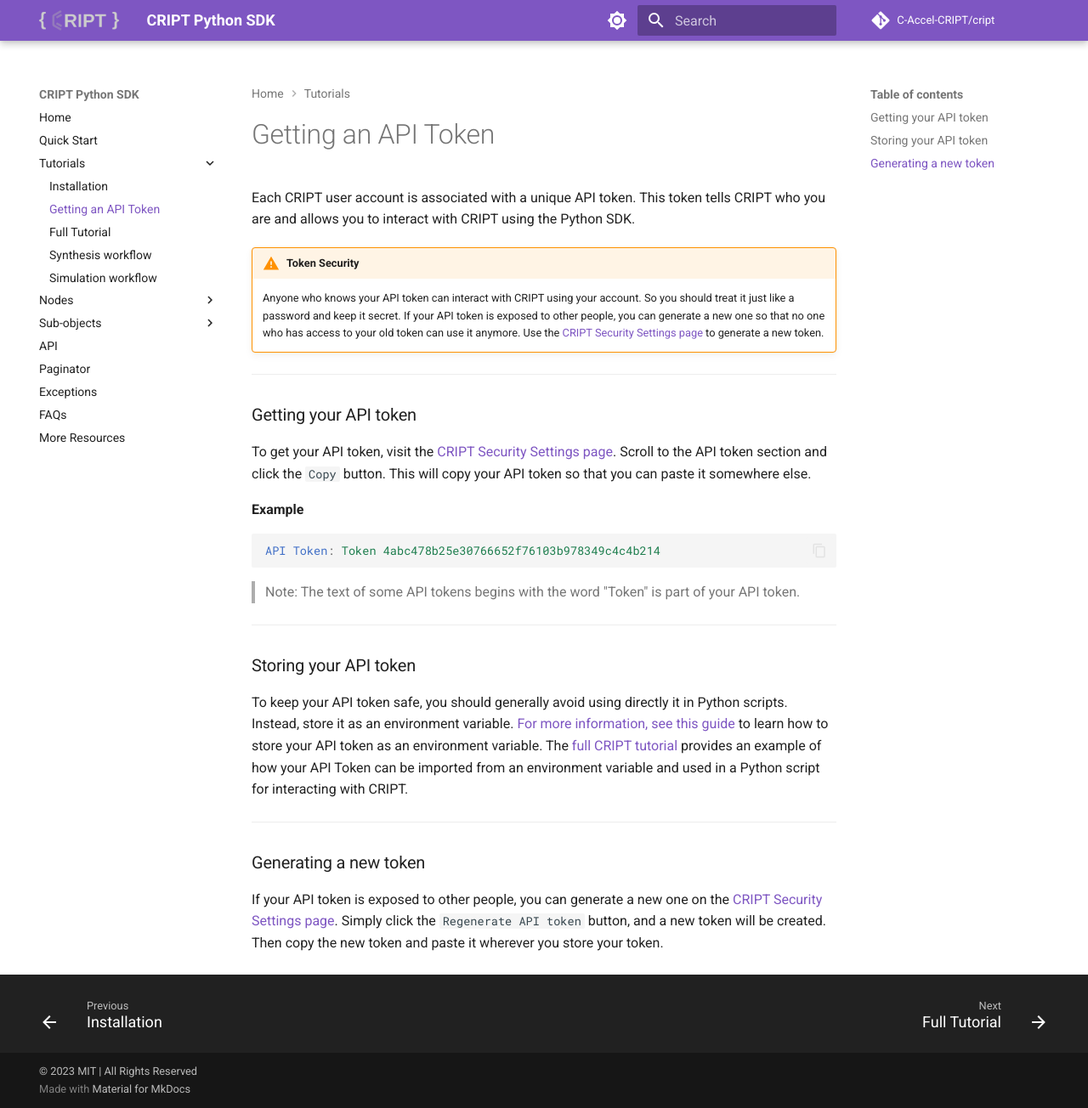
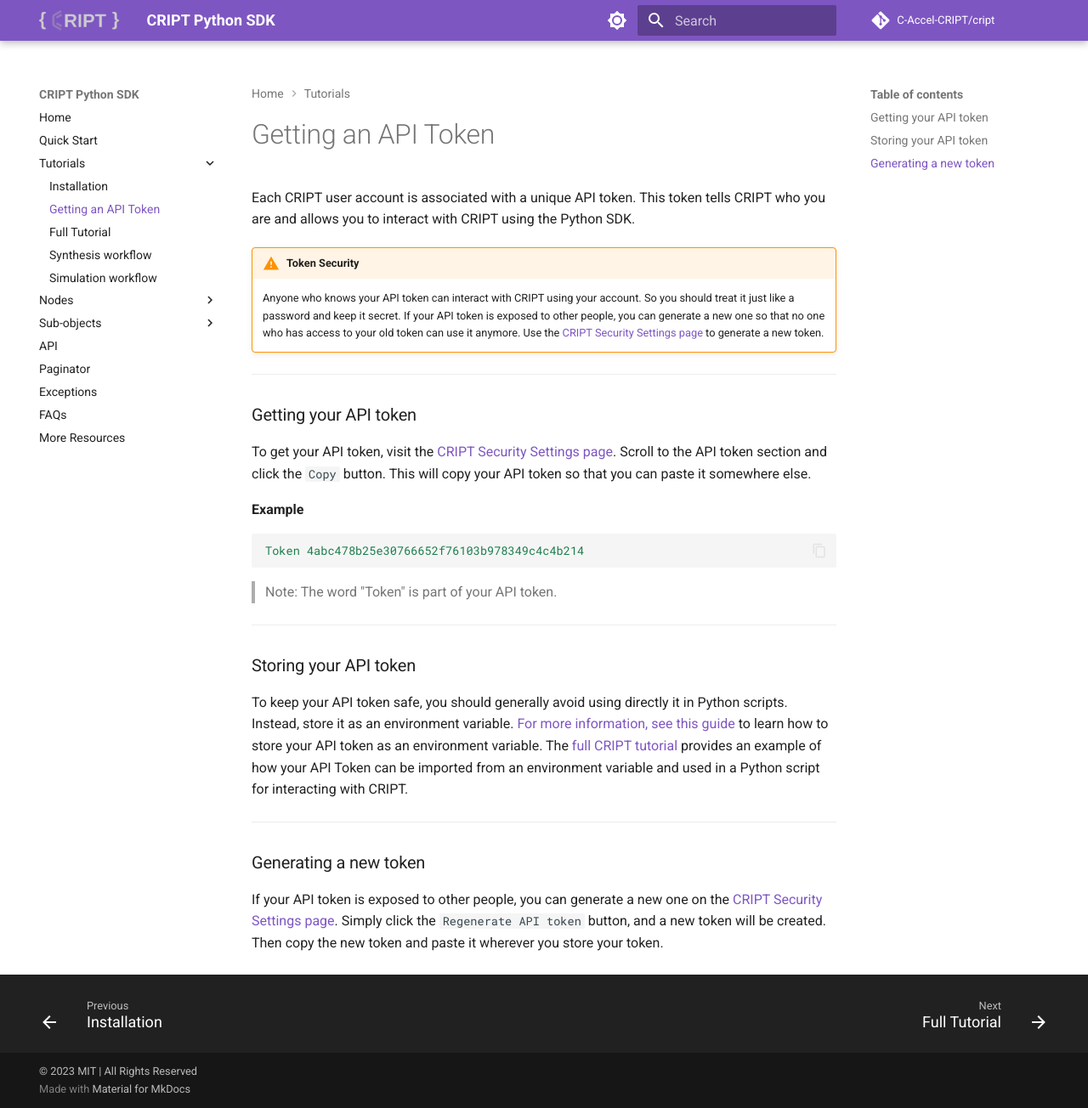
Before and after one commit to C-Accel-CRIPT/sdk-archive, an MkDocs documentation site: the page built from docs/tutorials/api_token.md, in a window 1280 px wide and 1304 px high. Shown: the whole window at 85% size. Built offline with MkDocs 1.6.1 and Material for MkDocs 9.7.7, drawn with Linux system fonts in a browser that asks for light colours; comment, search, counter and statistics services are not loaded.

Commit message:
changed some to all and took API Token out of example code

````diff
--- a/docs/tutorials/api_token.md
+++ b/docs/tutorials/api_token.md
@@ -14,10 +14,10 @@
 **Example**
 
 ```yaml
-API Token: Token 4abc478b25e30766652f76103b978349c4c4b214
+Token 4abc478b25e30766652f76103b978349c4c4b214
 ```
 
-> Note: The text of some API tokens begins with the word "Token" is part of your API token.
+> Note: The word "Token" is part of your API token.
 
 ---
 
````
